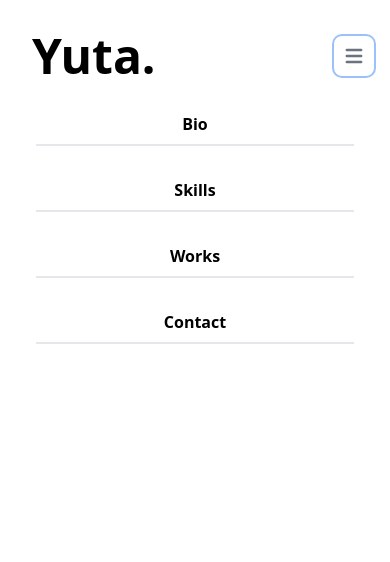
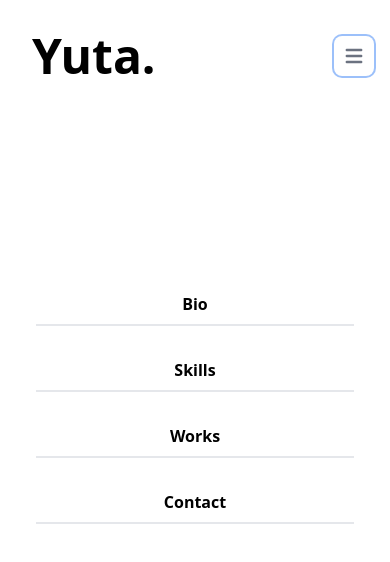
Before and after one commit to GoRuGoo/Next-gorugo-frontend, a Next.js app: page / in a window 390 px wide. Both pictures are taken after a click on the button "Open main menu". Shown: the top 562 px of the page. Built offline with nearby package versions, Linux system fonts and the light colour scheme; a web font is replaced by a local one.

Commit message:
feat: Headerがきれいに実装できた

```diff
--- a/components/layouts/Header.js
+++ b/components/layouts/Header.js
@@ -35,8 +35,8 @@ export default function Header() {
           </svg>
         </button>
         {openMenu ? (
-          <div className="flex-row  md:hidden h-screen container items-center ">
-            <ul className="text-center  font-bold block">
+          <div className="flex-row  md:hidden h-screen container items-center relative">
+            <ul className="text-center font-bold translate-y-3/4">
               <li
                 className="border-b-2 p-2 m-6
               "
```
